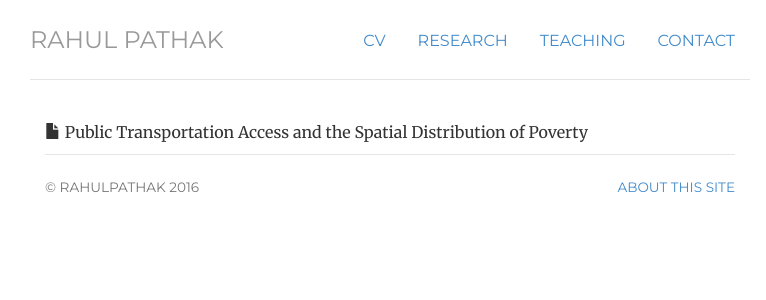
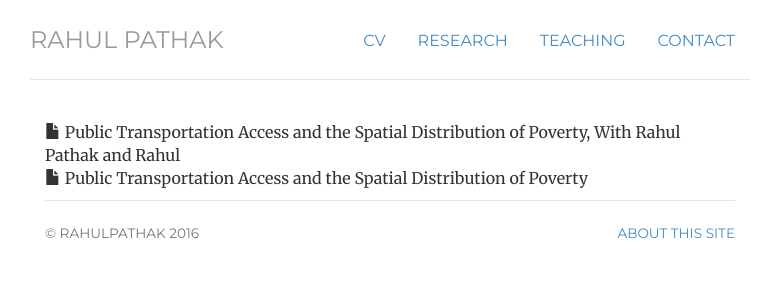
Before and after one commit to pathak-rahul/pathak-rahul.github.io, a Jekyll site: the page built from ongoing/index.html, in a window 1280 px wide. Shown: the top 300 px of the page, without its empty margins (250-1016 px from the left). Built offline with Jekyll 4.4.1, drawn with Linux system fonts in a browser that asks for light colours.

Commit message:
Update index.html

```diff
--- a/ongoing/index.html
+++ b/ongoing/index.html
@@ -8,7 +8,9 @@ title: ongoing
 	<div itemscope itemtype="http://data-vocabulary.org/Person" class="col-sm-12">
 
    <ul class="list-unstyled">
-   	<li><span class="glyphicon glyphicon-file"></span> Public Transportation Access and the Spatial Distribution of Poverty</li>
+   	<li><span class="glyphicon glyphicon-file"></span> Public Transportation Access and the Spatial Distribution of Poverty, With Rahul Pathak and Rahul </li>
+    	<li><span class="glyphicon glyphicon-file"></span> Public Transportation Access and the Spatial Distribution of Poverty</li>
+
     </ul>
 
 
```
